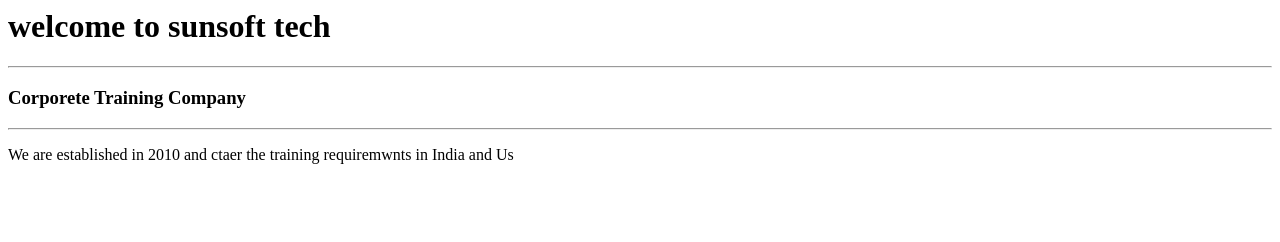
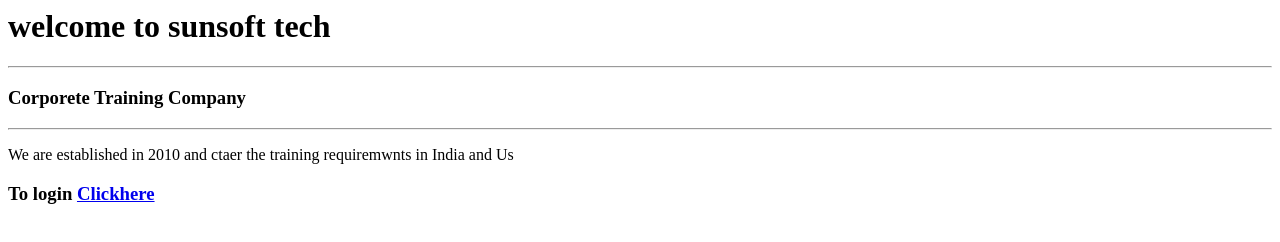
Before and after one commit to Reenabadesra/sunsofttechy, a plain HTML site: page index.html in a window 1280 px wide. Drawn offline with Linux system fonts and the light colour scheme.

Commit message:
Update index.html

```diff
--- a/index.html
+++ b/index.html
@@ -6,5 +6,8 @@
   <p>
     We are established in 2010 and ctaer the training requiremwnts in India and Us
   </p>
+  <h3>
+    To login <a href='login.html'>Clickhere</a>
+  </h3>
 
 </html>
```
